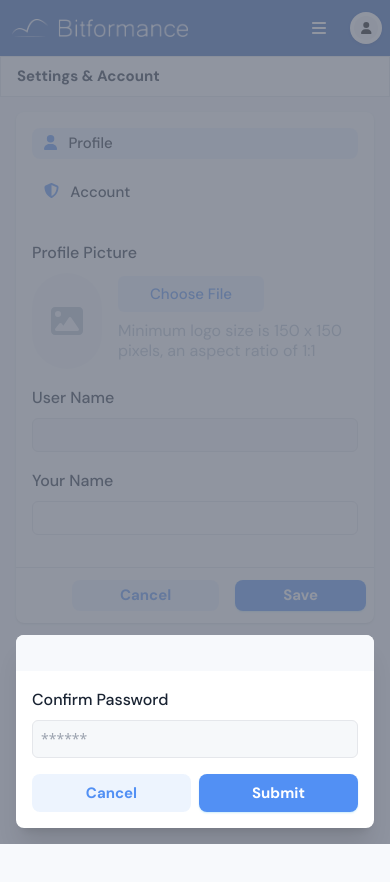
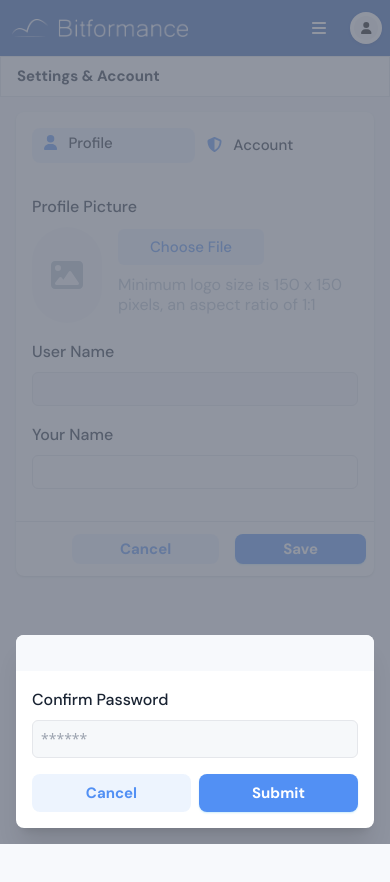
Before and after one commit to asdfstudio/bitformance, a React (Create React App) app: page /settings in a window 390 px wide. Shown: the top 882 px of the page. Built offline with nearby package versions, Linux system fonts and the light colour scheme; no server answers.

Commit message:
compare responsiveness

```diff
--- a/src/components/TopBar.js
+++ b/src/components/TopBar.js
@@ -165,7 +165,7 @@ export default function TopBar({ isLoggedIn, showModalType, setShowModalType })
 					</div>
 				</div>
 				{showMenu &&
-				<div id="dropdown" className="p-4 absolute right-2 top-12 z-10 bg-white rounded-lg divide-y divide-gray-100 shadow w-full sm:w-56">
+				<div id="dropdown" className="p-4 absolute right-2 top-12 z-10 bg-white rounded-lg divide-y divide-gray-100 shadow w-56">
 				    <ul className="space-y-2 py-1 text-sm text-gray-700 dark:text-gray-200" aria-labelledby="dropdownDefault">
 				      <li className="flex flex-row items-center gap-2">
 				      	<BFIcon iconName="settings" size="lg" color="gray" />
--- a/src/pages/SettingsPage.js
+++ b/src/pages/SettingsPage.js
@@ -87,7 +87,7 @@ export default function SettingsPage({ setShowModalType }) {
 		<div className="bg-main-lightGray h-screen p-4">
 			<div className="bg-white rounded-lg shadow mx-auto max-w-[740px]">
 				<div className="flex flex-col md:flex-row">
-					<div className="w-full text-[15px] font-DM_Sans font-medium leading-normal tracking-normal text-main-black md:w-[280px] space-y-4 p-4 md:border-r">
+					<div className="flex flex-row w-full text-[15px] font-DM_Sans font-medium leading-normal tracking-normal text-main-black md:w-[280px] p-4 md:border-r md:space-y-4 md:flex-col">
 						<p onClick={() => setTabSelected('profile')} className={tabSelected === 'profile' ? selected : notSelected}>
 						&nbsp;
 							<BFIcon iconName="profile" color="#5390F4" />
```
